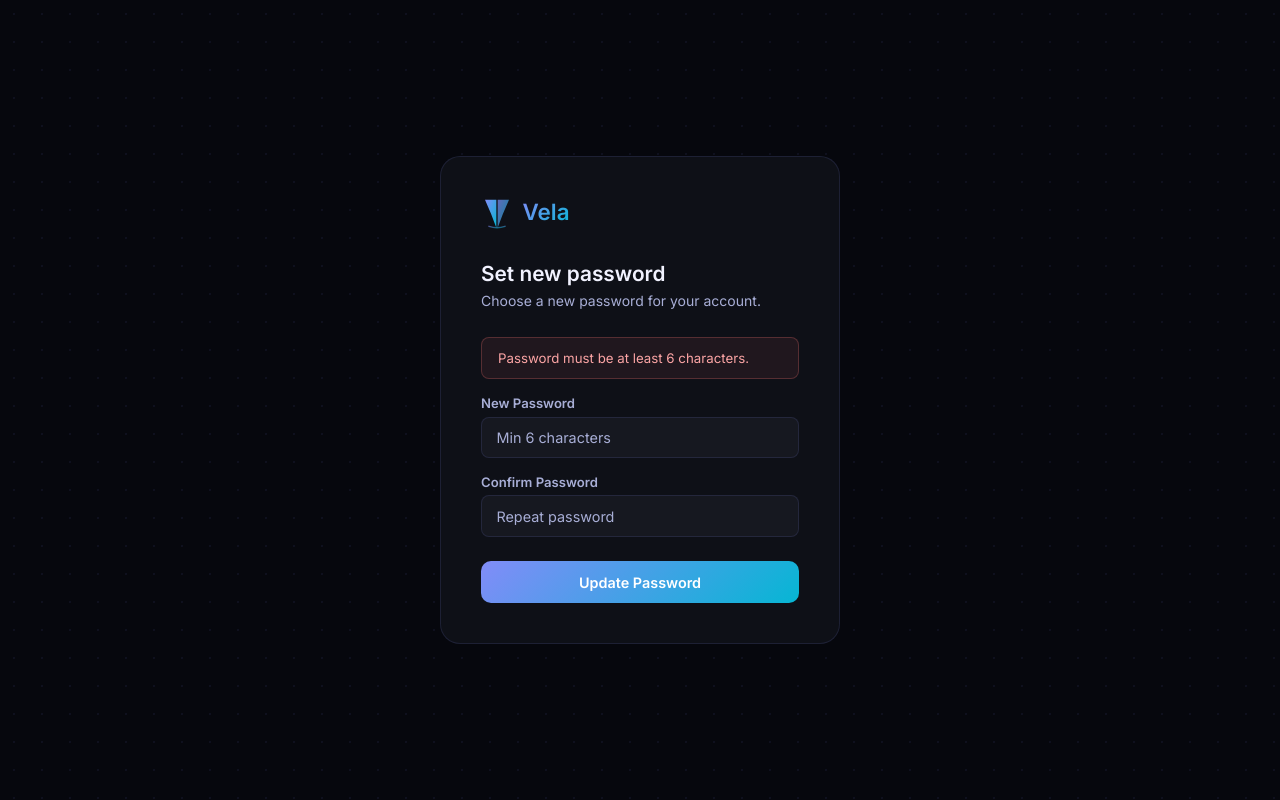
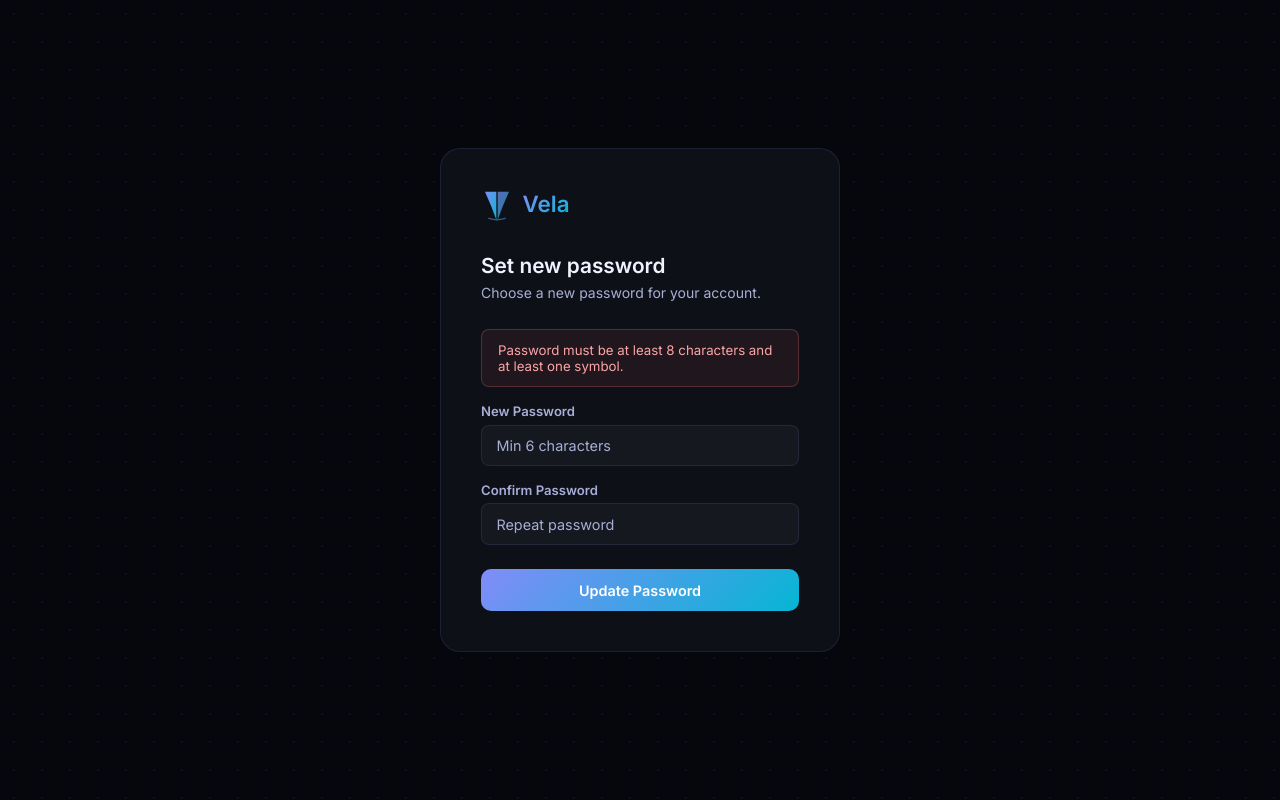
Before and after one commit to deaconautomation/Automation, a website: page reset-password.html in a window 1280 px wide. Both pictures are taken after a click on the button "Update Password". Drawn offline with nearby package versions, Linux system fonts and the light colour scheme.

Commit message:
Update reset-password.html

```diff
--- a/reset-password.html
+++ b/reset-password.html
@@ -116,7 +116,7 @@
     const confirm  = document.getElementById('confirm').value;
     const btn      = document.getElementById('btn');
 
-    if (!password || password.length < 6) { showMsg('error', 'Password must be at least 6 characters.'); return; }
+    if (!password || password.length < 6) { showMsg('error', 'Password must be at least 8 characters and at least one symbol.'); return; }
     if (password !== confirm)             { showMsg('error', 'Passwords do not match.'); return; }
 
     btn.disabled = true;
```
